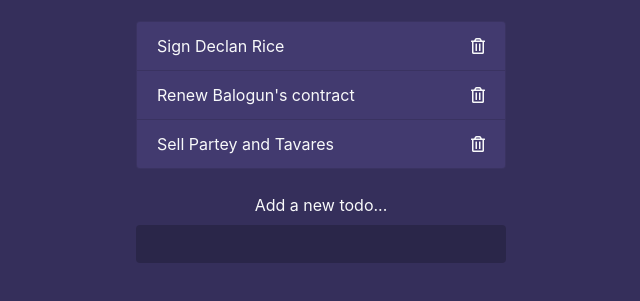
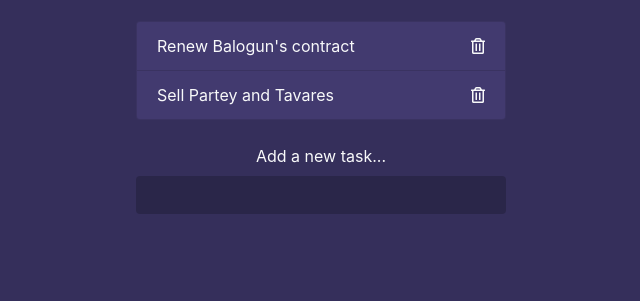
Before and after one commit to TonyBalde18/Edu-s-Todo-List, a plain HTML site: page index.html in a window 1280 px wide. Both pictures are taken after a click on the icon 797 px from the left and 183 px from the top of the page. Shown: the part 137-438 px from the top of the page, without its empty margins (319-959 px from the left). Drawn offline with nearby package versions, Linux system fonts and the light colour scheme.

Commit message:
delete todos

```diff
--- a/app.js
+++ b/app.js
@@ -15,8 +15,16 @@ addForm.addEventListener("submit", (e) => {
   e.preventDefault();
   const todo = addForm.add.value.trim();
 
-  if (todo.length) { //prevent entering empty string
+  if (todo.length) {
+    //prevent entering empty string
     generateTemplate(todo);
     addForm.reset(); //clear previous
   }
 });
+
+// delete todos
+list.addEventListener("click", (e) => {
+  if (e.target.classList.contains("delete")) {
+    e.target.parentElement.remove();
+  }
+});
--- a/index.html
+++ b/index.html
@@ -54,7 +54,7 @@
       </ul>
 
       <form class="add text-center my-4">
-        <label class="text-light">Add a new todo...</label>
+        <label class="text-light">Add a new task...</label>
         <input class="form-control m-auto" type="text" name="add" />
       </form>
     </div>
```
